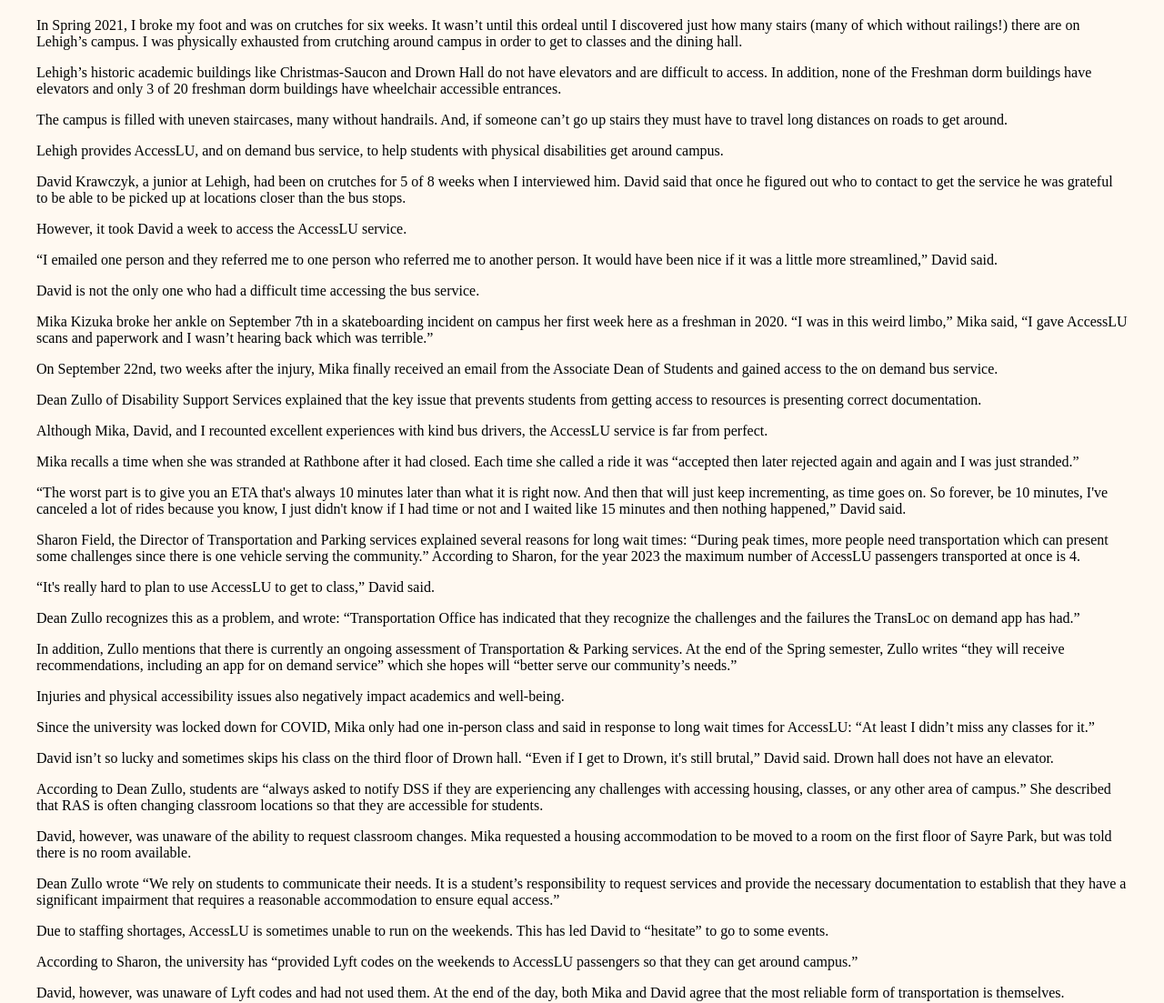
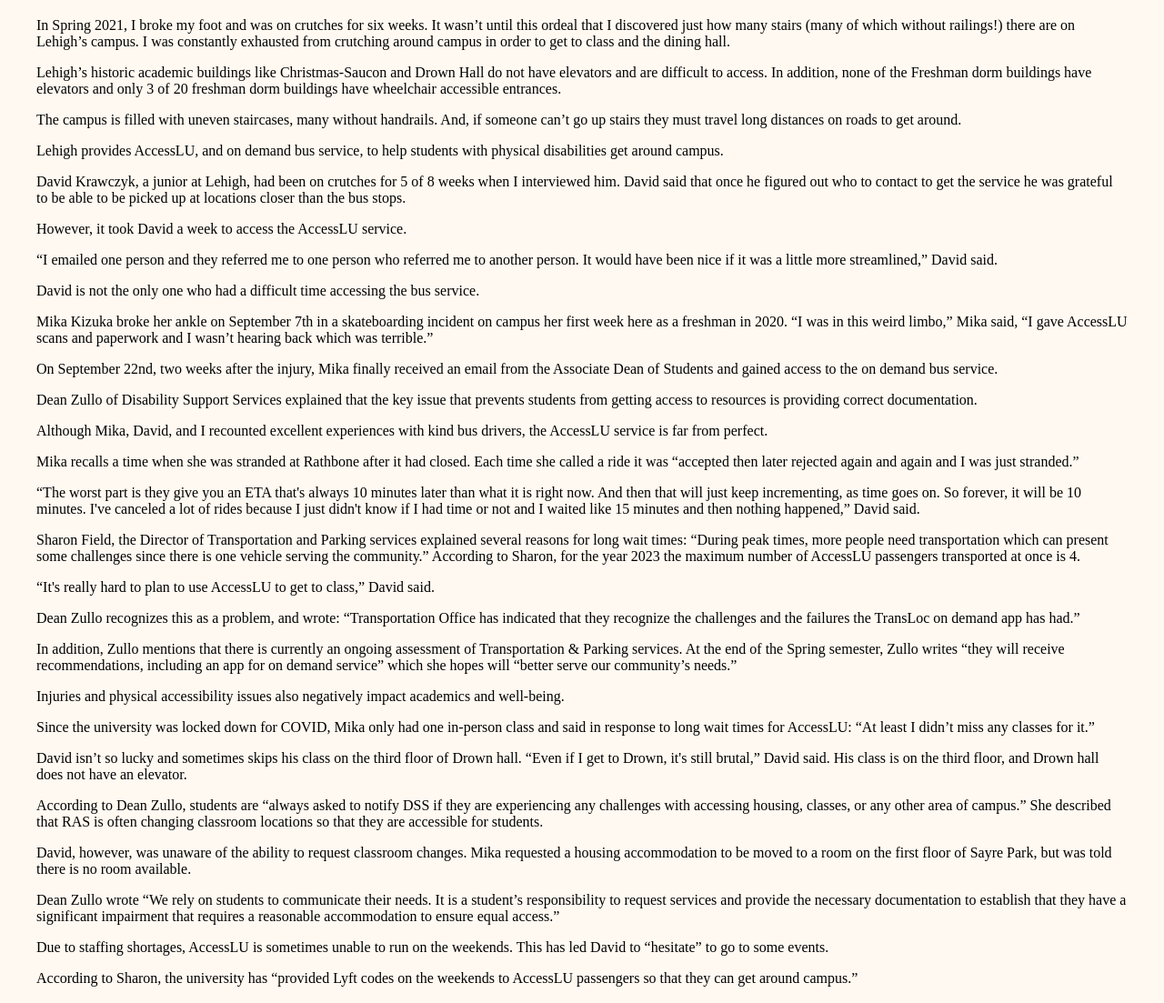
Before and after one commit to G-force20/g-force20.github.io, a plain HTML site: page stories.html in a window 1280 px wide. Shown: the part 197-1300 px from the top of the page at 91% size. Drawn offline with Linux system fonts and the light colour scheme.

Commit message:
Update stories.html
finalized story :P

```diff
--- a/stories.html
+++ b/stories.html
@@ -17,11 +17,11 @@
     </nav>
     <div id="container">
         <h1>Stories</h1>
-        <p>In Spring 2021, I broke my foot and was on crutches for six weeks. It wasn’t until this ordeal until I discovered just how many stairs (many of which without railings!) there are on Lehigh’s campus. I was physically exhausted from crutching around campus in order to get to classes and the dining hall.
+        <p>In Spring 2021, I broke my foot and was on crutches for six weeks. It wasn’t until this ordeal that I discovered just how many stairs (many of which without railings!) there are on Lehigh’s campus. I was constantly exhausted from crutching around campus in order to get to class and the dining hall.
         </p>
         <p>Lehigh’s historic academic buildings like Christmas-Saucon and Drown Hall do not have elevators and are difficult to access. In addition, none of the Freshman dorm buildings have elevators and only 3 of 20 freshman dorm buildings have wheelchair accessible entrances.
         </p>
-        <p>The campus is filled with uneven staircases, many without handrails. And, if someone can’t go up stairs they must have to travel long distances on roads to get around.
+        <p>The campus is filled with uneven staircases, many without handrails. And, if someone can’t go up stairs they must travel long distances on roads to get around.
         </p>
         <p>Lehigh provides AccessLU, and on demand bus service, to help students with physical disabilities get around campus.
         </p>
@@ -37,13 +37,13 @@
         </p>
         <p>On September 22nd, two weeks after the injury, Mika finally received an email from the Associate Dean of Students and gained access to the on demand bus service.
         </p>
-        <p>Dean Zullo of Disability Support Services explained that the key issue that prevents students from getting access to resources is presenting correct documentation.
+        <p>Dean Zullo of Disability Support Services explained that the key issue that prevents students from getting access to resources is providing correct documentation.
         </p>
         <p>Although Mika, David, and I recounted excellent experiences with kind bus drivers, the AccessLU service is far from perfect.
         </p>
         <p>Mika recalls a time when she was stranded at Rathbone after it had closed. Each time she called a ride it was “accepted then later rejected again and again and I was just stranded.”
         </p>
-        <p>“The worst part is to give you an ETA that's always 10 minutes later than what it is right now. And then that will just keep incrementing, as time goes on. So forever, be 10 minutes, I've canceled a lot of rides because you know, I just didn't know if I had time or not and I waited like 15 minutes and then nothing happened,” David said.
+        <p>“The worst part is they give you an ETA that's always 10 minutes later than what it is right now. And then that will just keep incrementing, as time goes on. So forever, it will be 10 minutes. I've canceled a lot of rides because I just didn't know if I had time or not and I waited like 15 minutes and then nothing happened,” David said.
         </p>
         <p>Sharon Field, the Director of Transportation and Parking services explained several reasons for long wait times: “During peak times, more people need transportation which can present some challenges since there is one vehicle serving the community.” According to Sharon, for the year 2023 the maximum number of AccessLU passengers transported at once is 4.
         </p>
@@ -57,7 +57,7 @@
         </p>
         <p>Since the university was locked down for COVID, Mika only had one in-person class and said in response to long wait times for AccessLU: “At least I didn’t miss any classes for it.”
         </p>
-        <p>David isn’t so lucky and sometimes skips his class on the third floor of Drown hall. “Even if I get to Drown, it's still brutal,” David said. Drown hall does not have an elevator.
+        <p>David isn’t so lucky and sometimes skips his class on the third floor of Drown hall. “Even if I get to Drown, it's still brutal,” David said. His class is on the third floor, and Drown hall does not have an elevator.
         </p>
         <p>According to Dean Zullo, students are “always asked to notify DSS if they are experiencing any challenges with accessing housing, classes, or any other area of campus.” She described that RAS is often changing classroom locations so that they are accessible for students.
         </p>
@@ -69,7 +69,7 @@
         </p>
         <p>According to Sharon, the university has “provided Lyft codes on the weekends to AccessLU passengers so that they can get around campus.”
         </p>
-        <p>David, however, was unaware of Lyft codes and had not used them. At the end of the day, both Mika and David agree that the most reliable form of transportation is themselves.
+        <p>David has not tried to use the Lyft codes. At the end of the day, both Mika and David agree that the most reliable form of transportation is themselves.
         </p>
         <p>“I have scars on my arm from crutching,” said Mika.
         </p>
```
